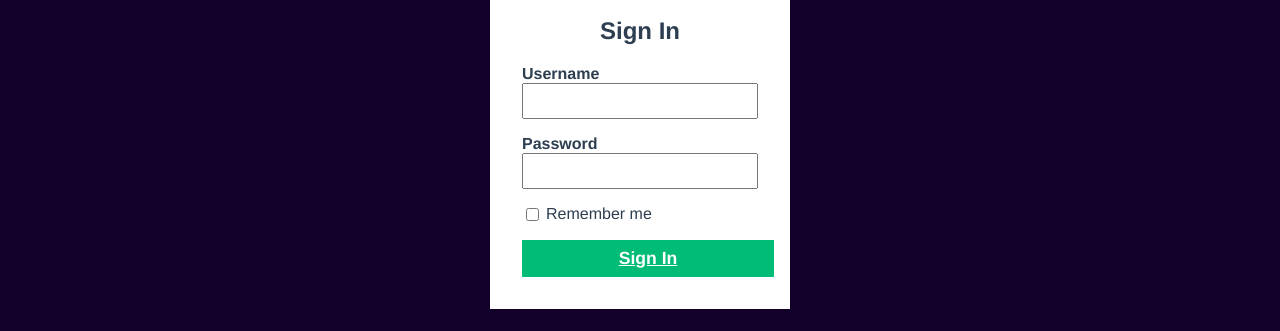
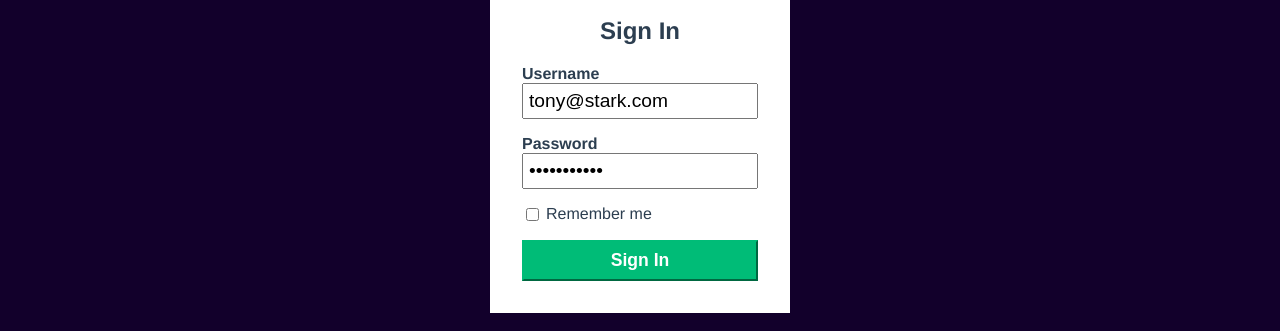
Before and after one commit to DierWey/ArgentBank, a React (Vite) app: page /signin in a window 1280 px wide. Shown: the part 323-654 px from the top of the page. Built offline with nearby package versions, Linux system fonts and the light colour scheme.

Commit message:
Feat: Creation du Store

```diff
--- a/package.json
+++ b/package.json
@@ -16,7 +16,8 @@
     "react-dom": "^19.2.0",
     "react-redux": "^9.2.0",
     "react-router-dom": "^7.13.1",
-    "redux": "^5.0.1"
+    "redux": "^5.0.1",
+    "redux-thunk": "^3.1.0"
   },
   "devDependencies": {
     "@eslint/js": "^9.39.1",
--- a/src/App.jsx
+++ b/src/App.jsx
@@ -1,5 +1,7 @@
+import { Provider } from "react-redux";
 import { BrowserRouter as Router, Route, Routes } from "react-router-dom";
 
+import store from "./redux/store.jsx";
 import Home from "./pages/home/home.jsx";
 import Signin from "./pages/signin/signin.jsx";
 import User from "./pages/user/user.jsx";
@@ -9,6 +11,7 @@ import Footer from "./components/footer/footer.jsx";
 
 function App() {
     return (
+        <Provider store={store}>
             <Router>
                 <Header />
                 <Routes>
@@ -19,6 +22,7 @@ function App() {
                 </Routes>
                 <Footer />
             </Router>
+        </Provider>
     );
 }
 
--- a/src/components/form/form.jsx
+++ b/src/components/form/form.jsx
@@ -1,24 +1,69 @@
-import { NavLink } from "react-router-dom"
+import {useState} from "react"
+import { useNavigate } from "react-router-dom";
 
 function Form() {
-    return <form>
+    const navigate = useNavigate()
+    /* Setters pour les onChange() (champs controlés) */
+    const [email, setEmail] = useState("tony@stark.com")
+    const [password, setPassword] = useState("password123")
+    /* Test API */
+    const urlApi = "http://localhost:3001/api/v1";
+   	const handleSubmit = async (e) => {
+        e.preventDefault();
+        const response = await fetch(`${urlApi}/user/login`, {
+            method: 'POST',
+            headers: {
+                Accept: "application/json, text/plain, */*",
+                'Content-Type': 'application/json',
+            },
+            body: JSON.stringify({ email, password }),
+        })
+        if (response.status !== 200) {
+            console.log(response.status)
+            console.log("ça ne fonctionne pas")
+        } else {
+            console.log(response.status)
+            console.log("ça fonctionne")
+            const userLogin = await response.json()
+            console.log(userLogin)
+            const token = await userLogin.body.token
+            console.log(token)
+            navigate("/user")
+        }
+	}
+
+    return <form onSubmit={handleSubmit}>
         <div className="input-wrapper">
             <label htmlFor="username">Username</label>
-            <input type="text" id="username" />
+            <input
+                type="text"
+                id="username"
+                value={email}
+                onChange={(e) => setEmail(e.target.value)}
+                required
+            />
         </div>
         <div className="input-wrapper">
             <label htmlFor="password">Password</label>
-            <input type="password" id="password" />
+            <input
+                type="password"
+                id="password"
+                value={password}
+                onChange={(e) => setPassword(e.target.value)}
+                required
+            />
         </div>
         <div className="input-remember">
-            <input type="checkbox" id="remember-me" />
+            <input
+                type="checkbox"
+                id="remember-me"
+                /*checked="rememberMe"
+                onChange={(e) => setRememberMe(e.target.checked)}
+                */
+            />
             <label htmlFor="remember-me">Remember me</label>
         </div>
-        {/* PLACEHOLDER DUE TO STATIC SITE */}
-        <NavLink to="/user" className="sign-in-button">Sign In</NavLink>
-        {/* SHOULD BE THE BUTTON BELOW */}
-        {/* <button className="sign-in-button">Sign In</button> */}
-        {/*    */}
+        <button type="submit" className="sign-in-button">Sign In</button>
     </form>
 }
 
--- a/src/pages/signin/signin.jsx
+++ b/src/pages/signin/signin.jsx
@@ -6,7 +6,7 @@ function Signin() {
             <section className="sign-in-content">
                 <i className="fa fa-user-circle sign-in-icon"></i>
                 <h1>Sign In</h1>
-                    < Form />
+                < Form />
             </section>
         </main>
     )
--- /dev/null
+++ b/src/redux/store.jsx
@@ -0,0 +1,20 @@
+import { configureStore } from "@reduxjs/toolkit";
+
+const initialState = {
+		token: null,
+		logged: false,
+        error: null,
+}
+
+const reducer = (initialState, action) => {
+
+}
+
+const store = configureStore(
+    {
+        preloadedState: initialState,
+        reducer
+    }
+)
+
+export default store;
```
Also changed, not shown: src/API/api.jsx (added, +18 -0 lines), src/redux/actions/signInActions.jsx (added), src/redux/reducers/signInReducer.jsx (added), src/redux/selectors/selectors.jsx (added), 1 other file (tests, documents, lock files or other folders). Lines whose indentation alone changed are shown as unchanged.
